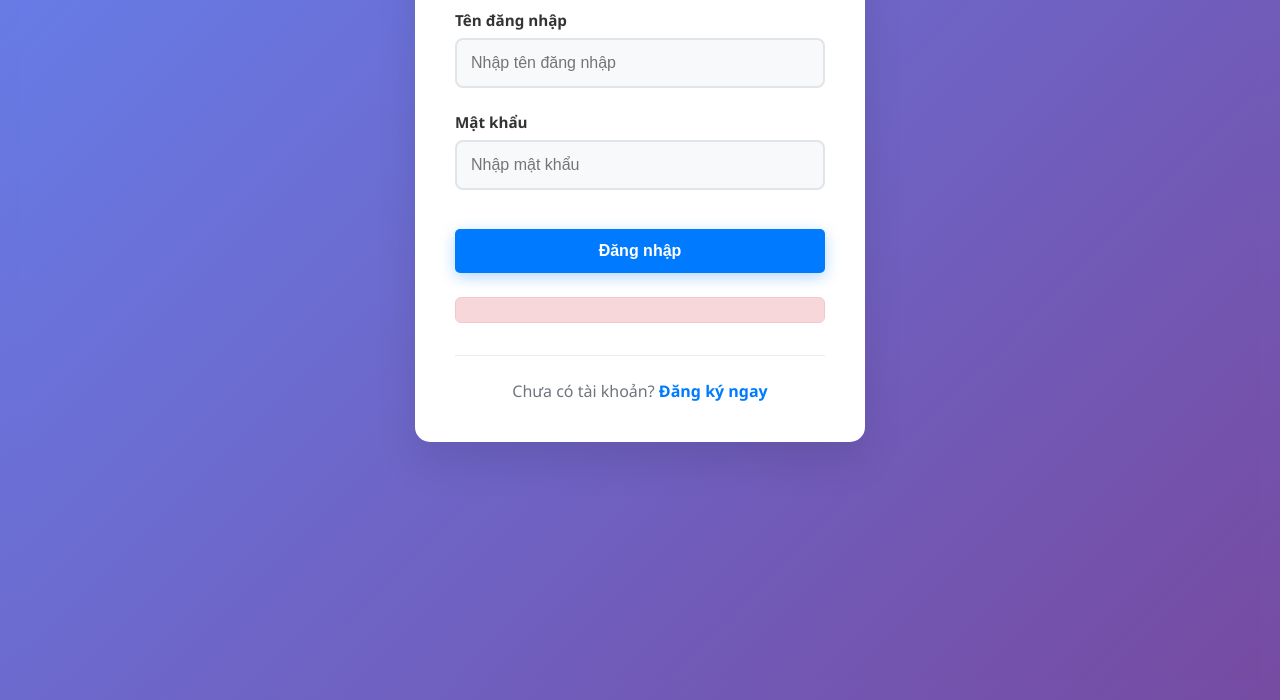
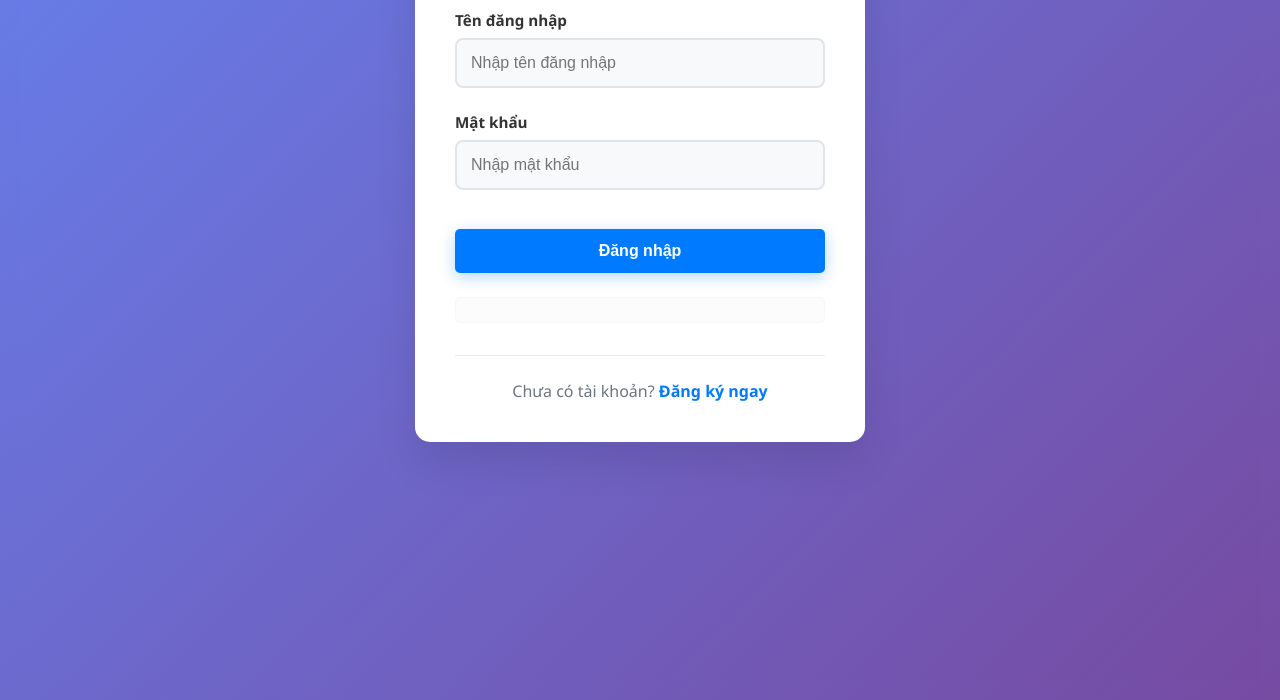
Before and after one commit to ToanPham1009/face-detection-app, a website: page public/index.html in a window 1280 px wide. Shown: the part 140-840 px from the top of the page. Drawn offline with Linux system fonts and the light colour scheme.

```diff
--- a/public/css/style.css
+++ b/public/css/style.css
@@ -624,13 +624,13 @@
 }
 
 .error-message {
-    color: #fffcfc;
+    color: #e76363;
     text-align: center;
     margin: 1.5rem 0;
     font-size: 0.9rem;
     padding: 0.75rem;
-    background: #f8d7da;
-    border: 1px solid #f5c6cb;
+    background: #fcfcfc;
+    border: 1px solid #f7f7f7;
     border-radius: 6px;
 }
 
```
